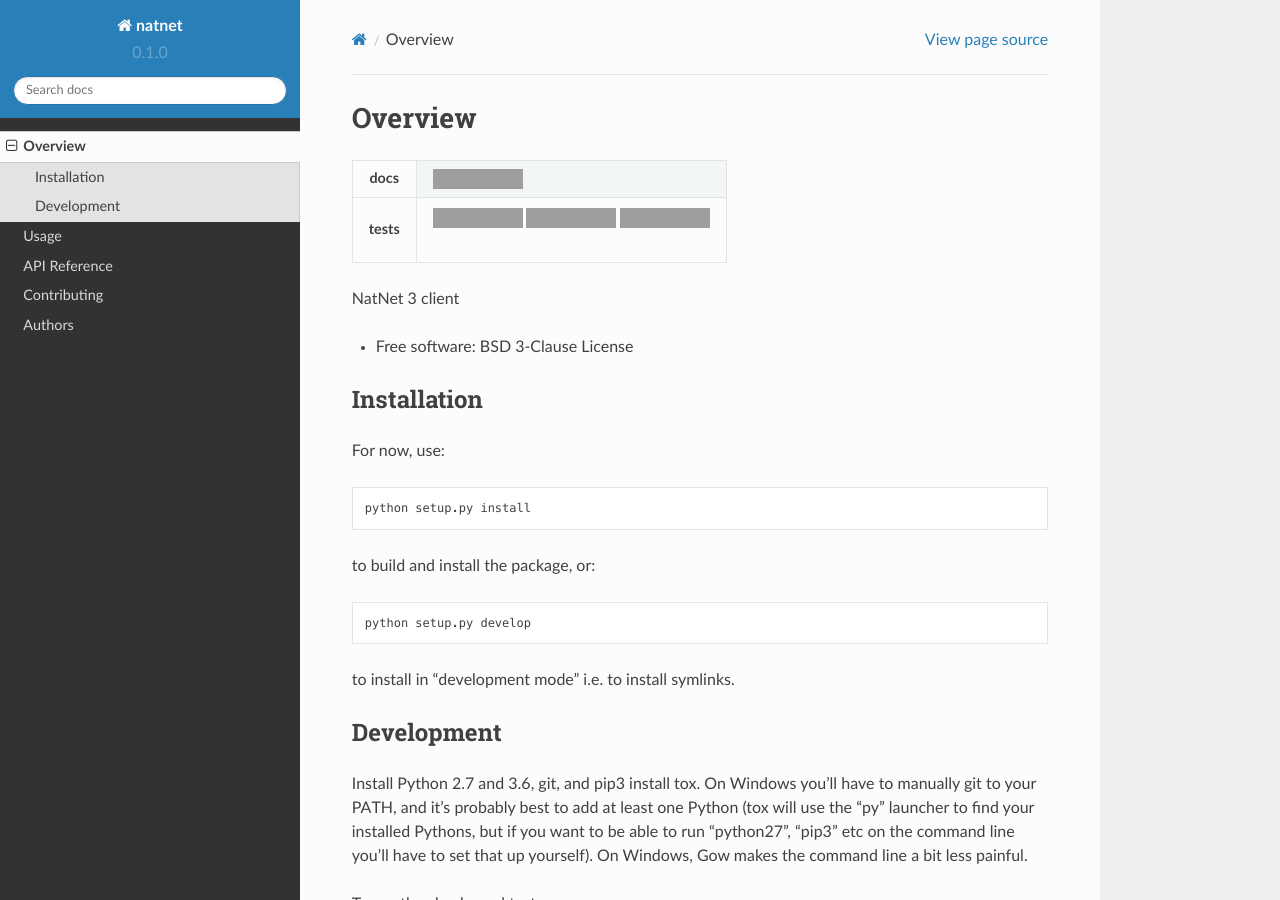
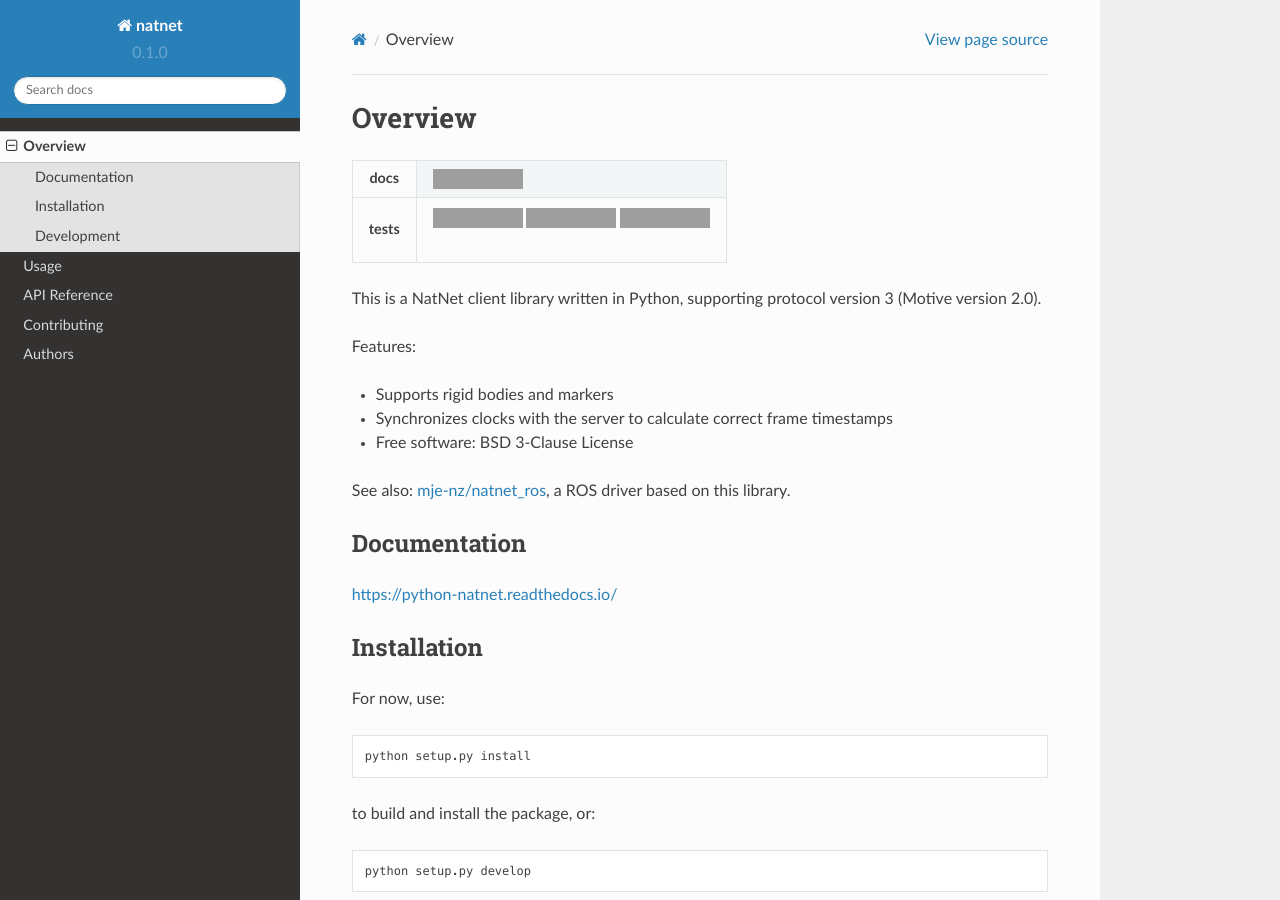
Before and after one commit to mje-nz/python_natnet, a Sphinx documentation site: the page built from docs/readme.rst, in a window 1280 px wide and 900 px high. Built offline with Sphinx 7.4.7 and the Read the Docs theme 2.0.0, drawn with Linux system fonts in a browser that asks for light colours; grey boxes are pictures that could not be loaded.

Commit message:
Update documentation

```diff
--- a/README.rst
+++ b/README.rst
@@ -12,8 +12,8 @@ Overview
     * - tests
       - | |travis| |appveyor| |codecov|
 
-.. |docs| image:: https://readthedocs.org/projects/python_natnet/badge/?style=flat
-    :target: https://readthedocs.org/projects/python_natnet
+.. |docs| image:: https://readthedocs.org/projects/python-natnet/badge/?style=flat
+    :target: https://readthedocs.org/projects/python-natnet
     :alt: Documentation Status
 
 .. |travis| image:: https://travis-ci.org/mje-nz/python_natnet.svg?branch=master
@@ -30,9 +30,21 @@ Overview
 
 .. end-badges
 
-NatNet 3 client
+This is a NatNet client library written in Python, supporting protocol version 3 (Motive version 2.0).
 
+Features:
+
+* Supports rigid bodies and markers
+* Synchronizes clocks with the server to calculate correct frame timestamps
 * Free software: BSD 3-Clause License
+
+See also: `mje-nz/natnet_ros <https://github.com/mje-nz/natnet_ros>`_, a ROS driver based on this library.
+
+
+Documentation
+=============
+
+https://python-natnet.readthedocs.io/
 
 
 Installation
--- a/docs/usage.rst
+++ b/docs/usage.rst
@@ -10,4 +10,5 @@ To use natnet in a project::
 	    lambda rigid_bodies, markers, timing: print(rigid_bodies))
 	client.spin()
 
-see ``scripts\natnet-client-demo.py`` for a full example.
+For a full example, see ``scripts\natnet-client-demo.py``.
+Another example is `mje-nz/natnet_ros <https://github.com/mje-nz/natnet_ros>`_, a ROS driver based on this library.
```
